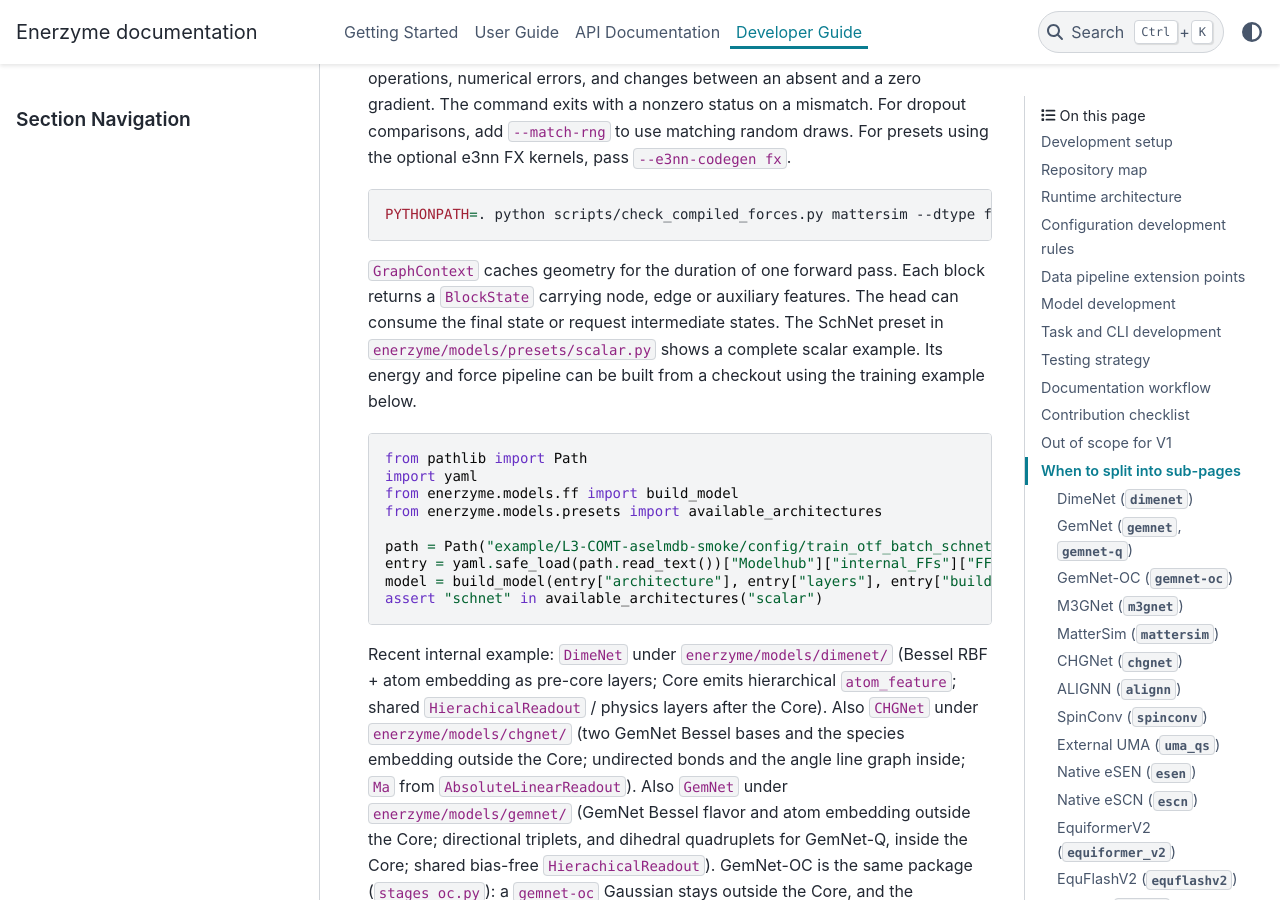
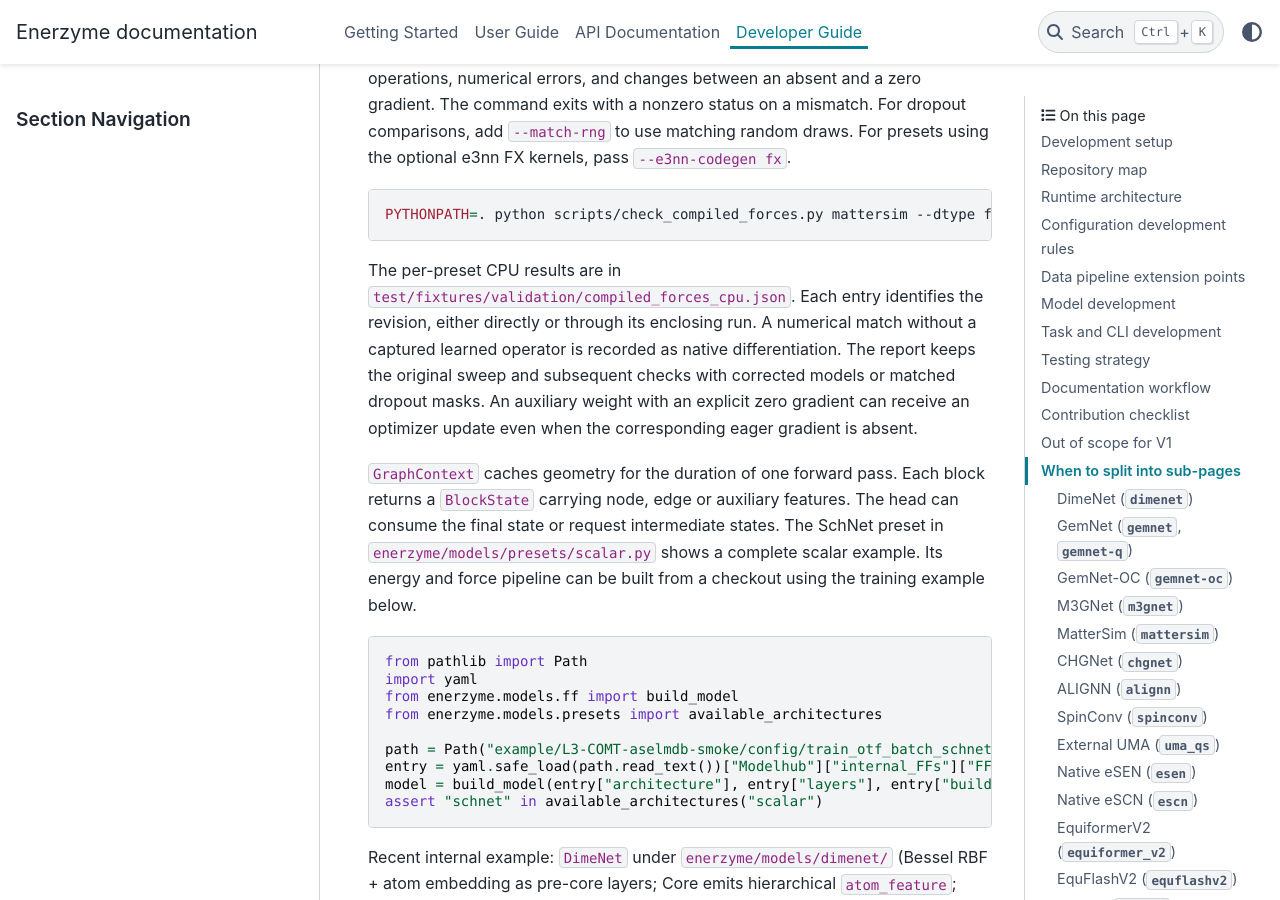
Before and after one commit to Benzoin96485/Enerzyme, a Sphinx documentation site: the page built from docs/developer_guide.rst, in a window 1280 px wide and 900 px high, scrolled down 6613 px. Built offline with Sphinx 7.4.7 and the PyData theme 0.15.4, drawn with Linux system fonts in a browser that asks for light colours.

Commit message:
Archive the 116 CPU force-gradient comparisons and corrected fragment results
Co-authored-by: Weiliang Luo <luowl7@mit.edu>

```diff
--- a/docs/developer_guide.rst
+++ b/docs/developer_guide.rst
@@ -230,6 +230,14 @@ optional e3nn FX kernels, pass :code:`--e3nn-codegen fx`.
 
    PYTHONPATH=. python scripts/check_compiled_forces.py mattersim --dtype float64
 
+The per-preset CPU results are in
+:code:`test/fixtures/validation/compiled_forces_cpu.json`. Each entry identifies
+the revision, either directly or through its enclosing run. A numerical match
+without a captured learned operator is recorded as native differentiation.
+The report keeps the original sweep and subsequent checks with corrected
+models or matched dropout masks. An auxiliary weight with an explicit zero
+gradient can receive an optimizer update even when the corresponding eager
+gradient is absent.
 
 :code:`GraphContext` caches geometry for the duration of one forward pass.
 Each block returns a :code:`BlockState` carrying node, edge or auxiliary
```
Also changed, not shown: 1 other file.
